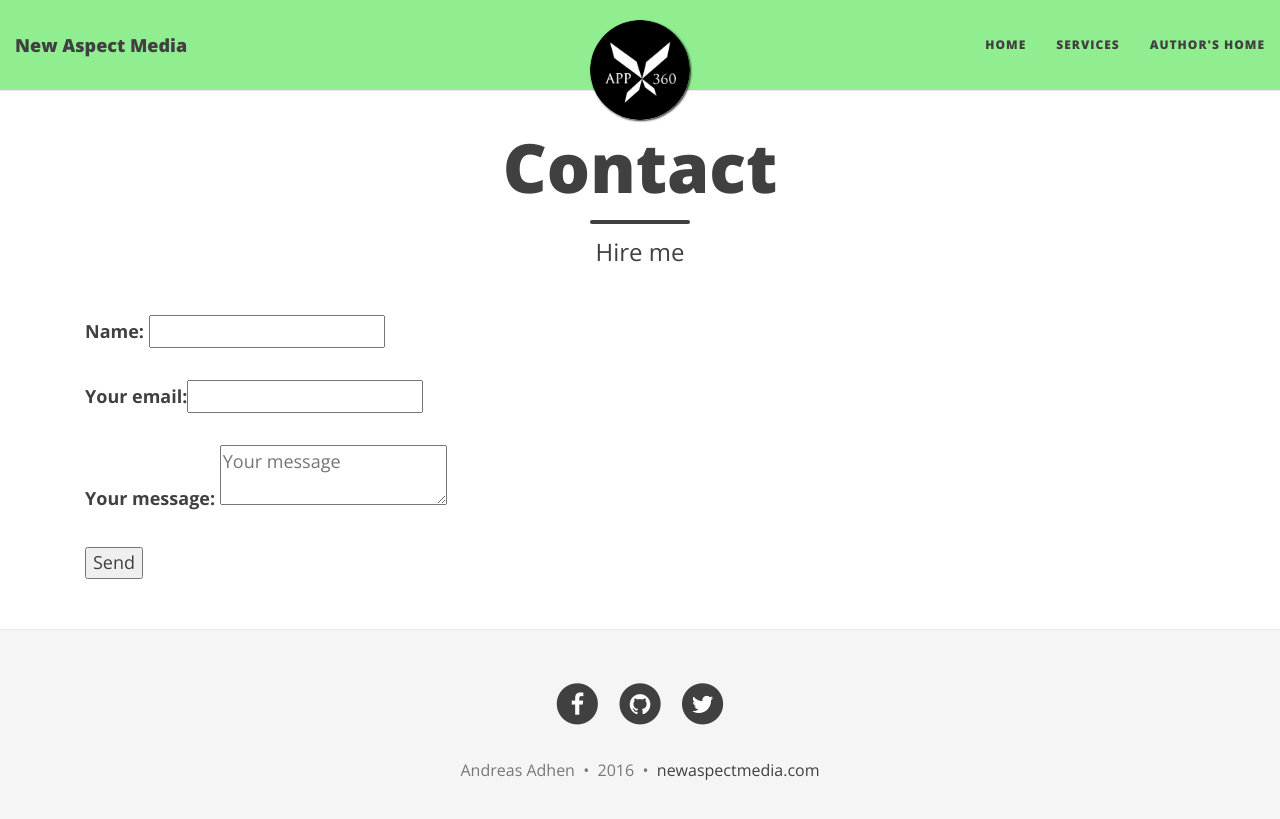
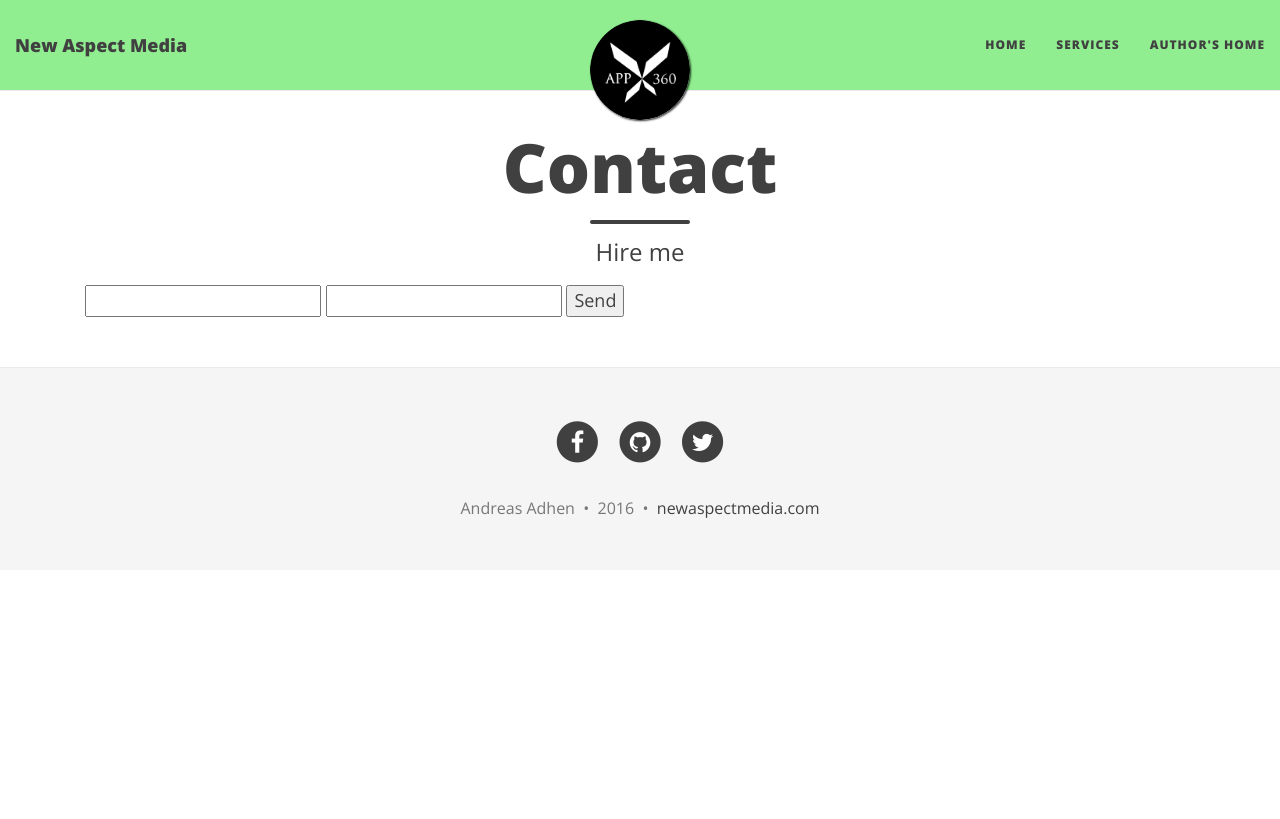
Before and after one commit to newmedia77/appxnam, a Jekyll site: the page built from contact.md, in a window 1280 px wide. Shown: the top 819 px of the page. Built offline with Jekyll 4.4.1, drawn with Linux system fonts in a browser that asks for light colours; nearby versions of some CDN libraries.

Commit message:
andreas
form

```diff
--- a/contact.md
+++ b/contact.md
@@ -4,22 +4,9 @@
 subtitle: Hire me
 slug:
 ---
-<form role="form" method="POST">
-	<div class="form-group">
-    <p><label for="text_field">Name:</label>
-         <input type="text" name="name"></p>
-    </div>
-
-    <div class="form-group">
-    <p><label for="email">Your email:</label><input type="email" name="_replyto"></p>
-</div>
-
-<div class="form-group">
-    <p><label for="text_area">Your message:</label>
-    <textarea name="message" placeholder="Your message"></textarea></p>
-
-    <input type="text" name="_gotcha" style="display:none" />
-</div>
+<form action="//formspree.io/newaspectmedia@gmail.com"
+      method="POST">
+    <input type="text" name="name">
+    <input type="email" name="_replyto">
     <input type="submit" value="Send">
-     <input type="hidden" name="_next" value="/newaspectmedia.com/" />
- </form>
+</form>
```
